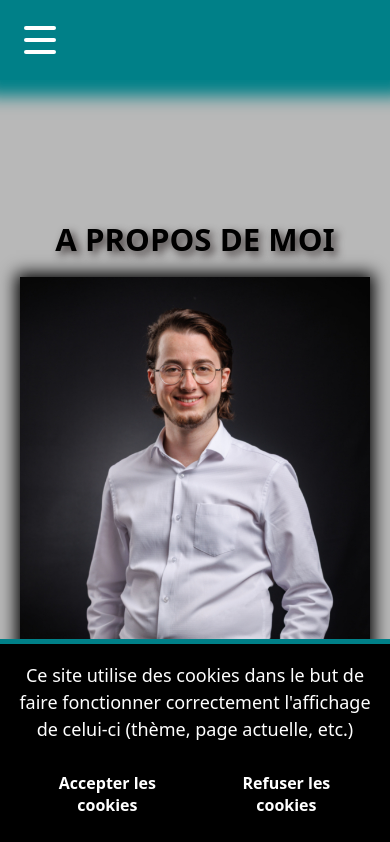
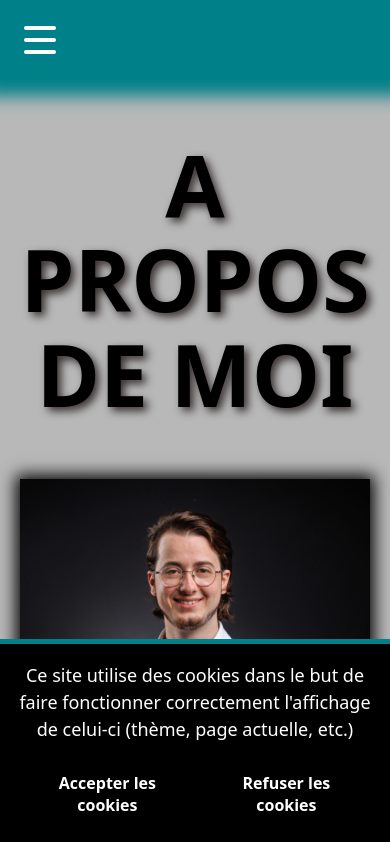
Before and after one commit to StOil-L/lorenzo-portfolio, a React (Vite) app: page /lorenzo-portfolio/aboutme in a window 390 px wide. Shown: the top 842 px of the page. Built offline with nearby package versions, Linux system fonts and the light colour scheme.

Commit message:
Added adaptative heading text resize to PortfolioHeader component

```diff
--- a/src/components/layouts/PortfolioHeader.tsx
+++ b/src/components/layouts/PortfolioHeader.tsx
@@ -1,4 +1,5 @@
 import '../../stylesheets/PortfolioHeader.css';
+import {useEffect, useRef} from "react";
 
 export type PortfolioHeaderProps = {
   children: string
@@ -7,9 +8,37 @@ export type PortfolioHeaderProps = {
 };
 
 function PortfolioHeader(props : PortfolioHeaderProps) {
+
+  const h1Ref = useRef<HTMLHeadingElement>(null)!
+  const previousValue = useRef<number>(0);
+
+  useEffect(() => {
+    const h1Element = h1Ref.current;
+    if(!h1Element) return;
+    const observer = new ResizeObserver((entries) => {
+      const headingElement = entries[0].target as HTMLHeadingElement;
+      const headingParentWidth = (headingElement.parentElement as HTMLDivElement).offsetWidth;
+      let fontSize = parseInt(window.getComputedStyle(headingElement).fontSize);
+      if(headingElement.scrollWidth > headingParentWidth) {
+        while(headingElement.scrollWidth > headingParentWidth && fontSize > 0) {
+          headingElement.style.fontSize = fontSize + "px";
+          fontSize--;
+        }
+      } else if(headingElement.scrollWidth > previousValue.current) {
+        while (headingElement.scrollWidth > previousValue.current && fontSize <= 100 /* 6.25rem */) {
+          headingElement.style.fontSize = fontSize + "px";
+          fontSize++;
+        }
+      }
+      previousValue.current = headingParentWidth;
+    });
+    observer.observe(h1Element);
+    return () => observer.disconnect();
+  }, []);
+
   return (
     <header>
-      <h1>{props.children.toUpperCase()}</h1>
+      <div><h1 ref={h1Ref}>{props.children.toUpperCase()}</h1></div>
       <img src={props.imgsrc} alt={props.imgalt ? props.imgalt : `Section ${props.children}`} />
     </header>
   )
--- a/src/stylesheets/PortfolioHeader.css
+++ b/src/stylesheets/PortfolioHeader.css
@@ -6,13 +6,15 @@ header {
     margin: 0 5% -10vh;
 }
 
-header h1 {
+header div {
+    max-width: 50%;
+}
+
+header div h1 {
     font-size: 6.25rem;
     line-height: 1.1;
     color: light-dark(black, white);
     text-align: left;
-    max-width: 50%;
-    overflow-wrap: break-word;
     text-shadow: 0.25rem 0.25rem 0.5rem light-dark(var(--dark-background-color), #B8B8B8);
 }
 
@@ -30,17 +32,13 @@ header img {
         flex-direction: column;
         justify-content: center;
     }
-    header h1 {
+    header div {
         max-width: 100%;
+    }
+    header div h1 {
         text-align: center;
     }
     header img {
         display: inline-block;
     }
 }
-
-@media screen and (max-width: 1132px) {
-    header h1 {
-        font-size: 8vw;
-    }
-}
```
